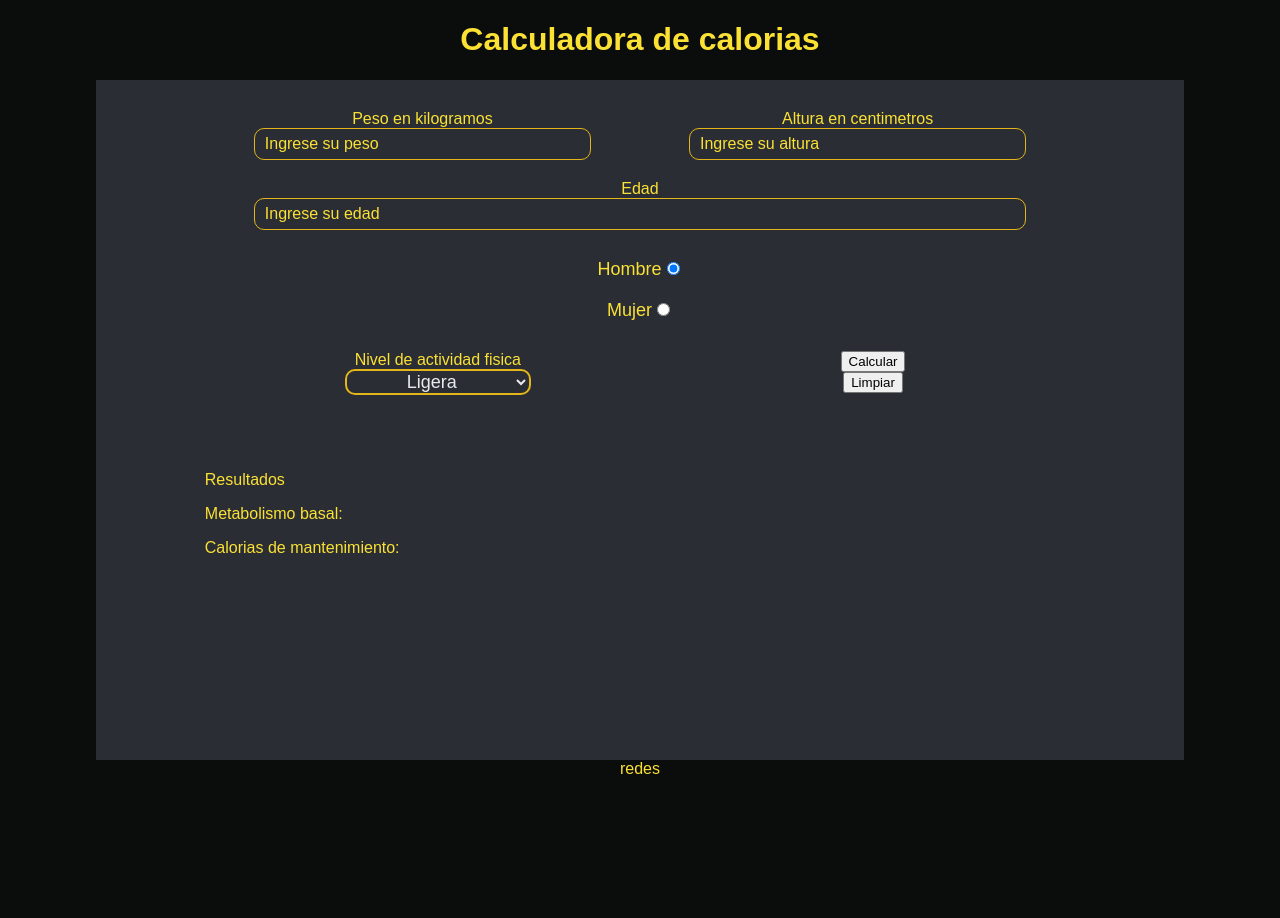
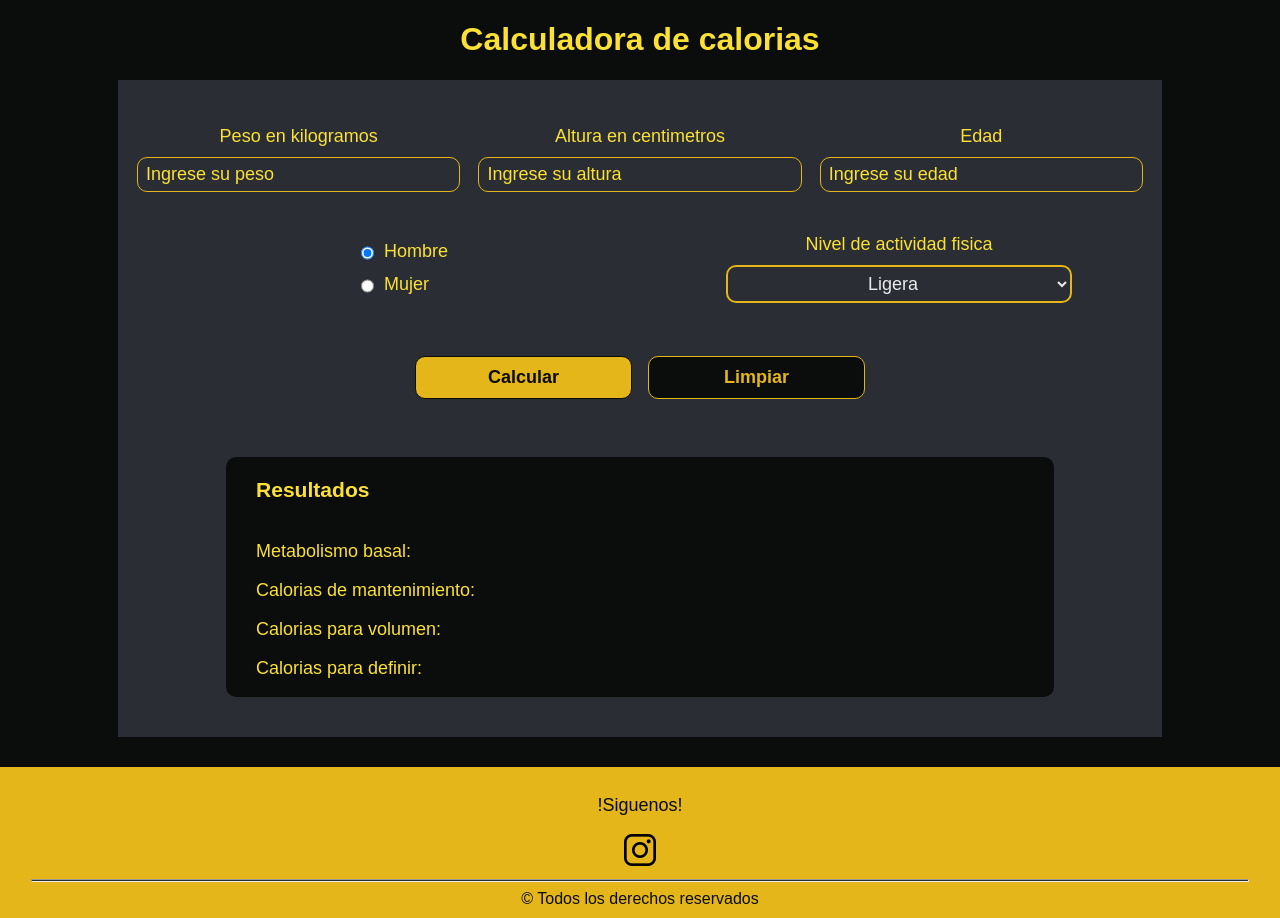
Before and after one commit to LuisGildardoAlvarado/calculadoraCaloriasMK1, a website built with Vite: page index.html in a window 1280 px wide. Before the commit the page ends 800 px from the top, so only its background shows below. Built offline with nearby package versions, Linux system fonts and the light colour scheme; a web font is replaced by a local one.

Commit message:
css resposivo y funcion de reset

```diff
--- a/index.css
+++ b/index.css
@@ -6,6 +6,7 @@
   --secundary-color: #2a2e34;
 }
 body {
+  overflow-x: hidden;
   background-color: var(--primary-color);
   color: #fbe134;
   padding: 0;
@@ -16,39 +17,47 @@ body {
   align-items: center;
   flex-direction: column;
 }
-
+header h1 {
+  text-align: center;
+}
 main {
   background-color: var(--secundary-color);
   display: flex;
   align-items: center;
   justify-content: center;
   flex-direction: column;
-  height: 85vh;
-  width: 85%;
-  gap: 10px;
+
+  font-size: 18px;
 }
 form {
   padding: 30px 10px;
+  width: 80vw;
+
+  display: grid;
+  grid-template-columns: repeat(4, 1fr);
+  grid-template-rows: repeat(3, 1fr);
+  grid-column-gap: 12px;
+  grid-row-gap: 10px;
+}
+.box-text {
+  grid-area: 1 / 1 / 2 / 5;
   display: flex;
-  align-items: start;
-  justify-content: center;
-  width: 80%;
-  height: 50%;
-  flex-wrap: wrap;
 }
 .input-box {
   display: flex;
   flex-direction: column;
-  margin-inline: 60px;
+  margin-inline: 10px;
   align-items: center;
-  max-width: 100%;
+  justify-content: center;
   flex-grow: 1;
 }
-
+.input-box label {
+  margin-bottom: 10px;
+}
 .input {
-  font-size: 16px;
-  padding: 6px 10px;
-  width: 100%;
+  font-size: 18px;
+  padding: 6px 8px;
+  width: 95%;
   outline: none;
   background: var(--secundary-color);
   color: var(--text-color);
@@ -61,51 +70,39 @@ form {
   border: 1px solid var(--subtitle-color);
   border-radius: 10px;
 }
-
 .input::placeholder {
   color: var(--title-color);
 }
-.input-box-radios {
+
+.box-radios {
+  grid-area: 2 / 1 / 3 / 3;
   display: flex;
   flex-direction: column;
   align-items: center;
   justify-content: center;
-  max-width: 100%;
-  margin-inline: 60px;
-  flex-grow: 1;
-  flex-basis: 100%;
 }
-.radio-button {
-  width: 100%;
+.input-box-radios {
+  padding: 6px 8px;
   display: flex;
-  align-items: center;
-  justify-content: center;
-  flex-direction: row-reverse;
-  margin: 10px;
-  font-size: 18px;
-  cursor: pointer;
+  width: 50px;
 }
-
-.input-radio {
-  display: table;
-  position: relative;
-  padding-left: 30px;
-  cursor: pointer;
-  margin-bottom: 5px;
+.input-box-radios input[type="radio"] {
+  margin-right: 10px;
 }
 
 .input-box-select {
+  grid-area: 2 / 3 / 3 / 5;
   display: flex;
   flex-direction: column;
   align-items: center;
   justify-content: center;
-  max-width: 100%;
+  max-width: 100vw;
   padding: 0 80px;
-  margin-inline: 60px;
-  flex-grow: 1;
-
 }
 
+.input-box-select label {
+  margin-bottom: 10px;
+}
 .input-box-select select {
   width: 100%;
   font-size: 18px;
@@ -116,20 +113,120 @@ form {
   cursor: pointer;
   outline: none;
   text-align: center;
+  padding: 6px 8px;
 }
 .input-box-buttons {
+  grid-area: 3 / 2 / 4 / 4;
+  display: flex;
+  flex-direction: row;
+  align-items: center;
+  justify-content: center;
+  padding: 20px;
+}
+.input-box-buttons button[type="submit"],
+.input-box-buttons button[type="reset"] {
+  margin: 8px;
+  color: var(--primary-color);
+  font-size: 18px;
+  font-weight: bold;
+  cursor: pointer;
+  width: 100%;
+  padding: 10px;
+  border: 1px solid var(--primary-color);
+  border-radius: 10px;
+}
+.input-box-buttons button[type="submit"] {
+  background-color: var(--subtitle-color);
+}
+.input-box-buttons button[type="submit"]:hover {
+  background-color: #ffcf66;
+  transition: background-color 0.3s ease;
+}
+.input-box-buttons button[type="reset"] {
+  border: 1px solid var(--subtitle-color);
+  background-color: #0b0c0c;
+  color: var(--subtitle-color);
+}
+.input-box-buttons button[type="reset"]:hover {
+  transition: background-color 0.3s ease;
+  background-color: #1b1e1d;
+}
+.box-results {
+  display: flex;
+  justify-content: center;
+  flex-direction: column;
+  padding: 0 30px;
+  margin-bottom: 40px;
+  width: 60vw;
+  background-color: #0b0c0c;
+  border-radius: 10px;
+}
+
+.box-footer {
+  background-color: #e4b61a;
+  margin-top: 30px;
+  width: 100vw;
+  display: flex;
+  align-items: center;
+  justify-content: center;
+  flex-direction: column;
+  padding: 10px;
+  color: #0b0c0c;
+}
+.box-footer hr {
+  background-color: #2a2e34;
+  color: #1b1e1d;
+  border-radius: 10px;
+  height: 1px;
+  width: 95%;
+}
+
+.box-icons {
   display: flex;
   flex-direction: column;
   align-items: center;
   justify-content: center;
-  max-width: 100%;
-  padding: 0 80px;
-  margin-inline: 60px;
-  flex-grow: 3;
-
+  font-size: 18px;
+}
+.icons {
+  cursor: pointer;
+}
+.icons img {
+  width: 1.8em;
 }
 
-main footer {
-  width: 80%;
-  height: 50%;
+@media (max-width: 900px) {
+  form {
+    grid-template-columns: 1fr;
+    grid-template-rows: repeat(4, 1fr);
+    grid-column-gap: 0px;
+    grid-row-gap: 0px;
+    height: 40em;
+  }
+  .box-text {
+    grid-area: 1 / 1 / 2 / 2;
+    flex-direction: column;
+  }
+  .input-box {
+    margin: 5px;
+  }
+  .input-box label {
+    margin-bottom: 20px;
+  }
+  .input {
+    text-align: center;
+  }
+  .box-radios {
+    grid-area: 2 / 1 / 3 / 2;
+  }
+  .input-box-radios {
+    align-items: center;
+    justify-content: center;
+  }
+  .input-box-select {
+    grid-area: 3 / 1 / 4 / 2;
+  }
+  .input-box-buttons {
+    grid-area: 4 / 1 / 5 / 2;
+  }
 }
--- a/index.html
+++ b/index.html
@@ -19,6 +19,7 @@
     </header>
     <main>
       <form id="calculate">
+        <div class="box-text">
           <div class="input-box">
             <label for="weight"> Peso en kilogramos </label>
             <input
@@ -54,8 +55,10 @@
               required
             />
           </div>
-        <div class="input-box-radios" id="gender">
-          <label class="radio-button">
+        </div>
+
+        <div class="box-radios" id="gender">
+          <div class="input-box-radios">
             <input
               type="radio"
               name="gender"
@@ -64,9 +67,9 @@
               checked
               class="input-radio"
             />
-            Hombre
-          </label>
-          <label class="radio-button">
+            <label class="radio-button" for="men">Hombre </label>
+          </div>
+          <div class="input-box-radios">
             <input
               type="radio"
               name="gender"
@@ -74,8 +77,8 @@
               id="women"
               class="input-radio"
             />
-            Mujer</label
-          >
+            <label class="radio-button" for="women"> Mujer</label>
+          </div>
         </div>
         <div class="input-box-select">
           <label>Nivel de actividad fisica</label>
@@ -93,13 +96,30 @@
           <button type="reset">Limpiar</button>
         </div>
       </form>
-      <footer>
-        <p>Resultados</p>
+      <footer class="box-results">
+        <h3>Resultados</h3>
+        <div id="results">
           <p id="BMP">Metabolismo basal:</p>
           <p id="TEE">Calorias de mantenimiento:</p>
+          <p>Calorias para volumen:</p>
+          <p>Calorias para definir:</p>
+        </div>
       </footer>
     </main>
-    <footer>redes</footer>
+    <footer class="box-footer">
+      <div class="box-icons">
+        <p>!Siguenos!</p>
+        <a
+          class="icons"
+          href="https://www.instagram.com/easy_program_fitness?utm_source=ig_web_button_share_sheet&igsh=ZDNlZDc0MzIxNw=="
+          target="_blank"
+        >
+          <img src="./images/instagram.png" />
+        </a>
+      </div>
+      <hr />
+      <div>© Todos los derechos reservados</div>
+    </footer>
     <script type="module" src="/index.js"></script>
   </body>
 </html>
--- a/index.js
+++ b/index.js
@@ -7,7 +7,15 @@ document.querySelector("form").addEventListener("submit", formCalculate);
 // const height = parseFloat(document.getElementById("height").value);
 // const age = parseFloat(document.getElementById("age").value);
 // const PAF = parseFloat(document.getElementById("PAF").value);
-
+document.querySelector("form").addEventListener("reset", () => {
+  document.getElementById("results").innerHTML = `<div>
+  <p id="BMP">Metabolismo basal:</p>
+  <p id="TEE">Calorias de mantenimiento:</p>
+  <p>Calorias para volumen:</p>
+  <p>Calorias para definir:</p>
+  </div>
+`;
+});
 // Funciones
 function formCalculate(e) {
   const data = Object.fromEntries(new FormData(e.target));
@@ -19,11 +27,17 @@ function formCalculate(e) {
     data.PAF,
     data.gender
   );
-  const BMP = (document.getElementById(
-    "BMP"
-  ).textContent = `Metabolismo basal: ${cals.BM} kcals`);
-  const TEE = (document.getElementById(
-    "TEE"
-  ).textContent = `Calorias de mantenimiento: ${cals.TEE} kcals`);
+
+  const results = document.getElementById("results");
+
+  const resultHTML = `<div>
+          <p id="BMP">Metabolismo basal:  ${cals.BM} kcals</p>
+          <p id="TEE">Calorias de mantenimiento:  ${cals.TEE} kcals</p>
+          <p>Calorias para volumen:  ${cals.TEE + 500.0} kcals</p>
+          <p>Calorias para definir:  ${cals.TEE - 500.0} kcals</p>
+          </div>
+  `;
+  results.innerHTML = resultHTML;
+
   e.preventDefault();
 }
```
Also changed, not shown: images/instagram.png (added). Lines whose indentation alone changed are shown as unchanged.
